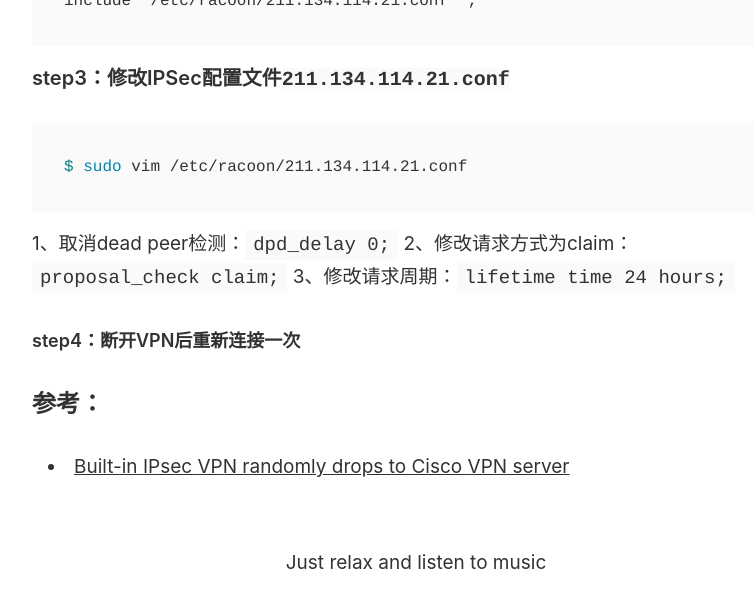
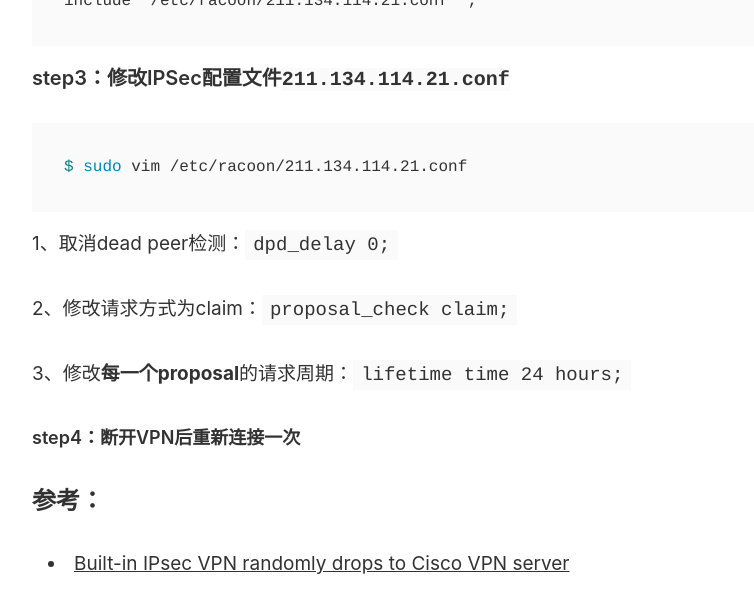
Before and after one commit to Lovecanon/lovecanon.github.io, a Jekyll site: the page built from _posts/2021-1-23-VPN配置和问题.md, in a window 1280 px wide and 900 px high, scrolled down 878 px, cut to the strip 0-607 px from the top of the window. Shown: the whole strip, without its empty margins (224-978 px from the left). Built offline with Jekyll 4.4.1, drawn with Linux system fonts in a browser that asks for light colours; our own code applies the rules of GitHub Pages for plain Markdown files.

Commit message:
Update 2021-1-23-VPN配置和问题.md

````diff
--- a/_posts/2021-1-23-VPN配置和问题.md
+++ b/_posts/2021-1-23-VPN配置和问题.md
@@ -27,8 +27,10 @@ $ sudo vim /etc/racoon/211.134.114.21.conf
 ```
 
 1、取消dead peer检测：`dpd_delay 0;`
+
 2、修改请求方式为claim：`proposal_check claim;`
-3、修改请求周期：`lifetime time 24 hours;`
+
+3、修改**每一个proposal**的请求周期：`lifetime time 24 hours;`
 
 ##### step4：断开VPN后重新连接一次
 
````
